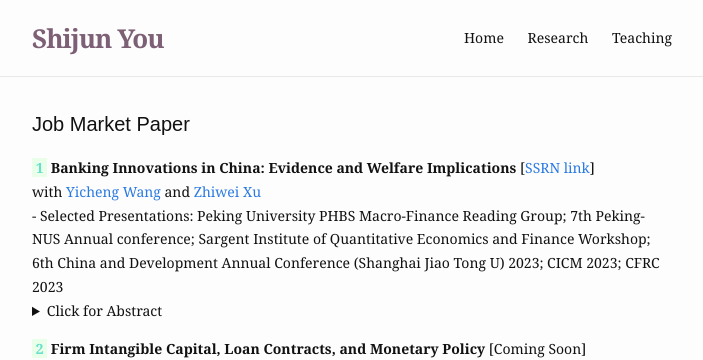
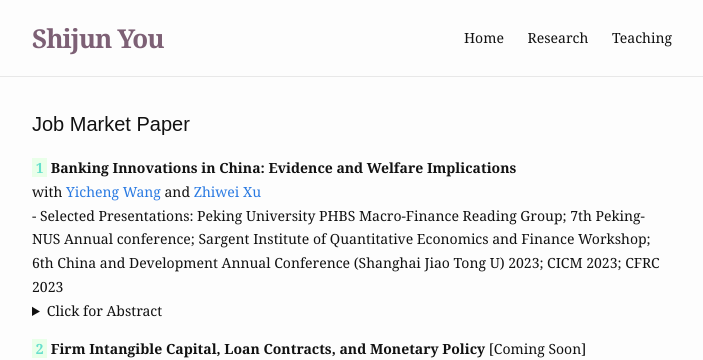
Before and after one commit to ShijunYou-Econ/homepage, a Jekyll site: the page built from research.md, in a window 1280 px wide. Shown: the top 360 px of the page, without its empty margins (288-991 px from the left). Built offline with Jekyll 4.4.1, drawn with Linux system fonts in a browser that asks for light colours.

Commit message:
Update research.md

```diff
--- a/research.md
+++ b/research.md
@@ -5,7 +5,7 @@ slug: /Research
 
 jmp:
   - title: Job Market Paper
-    description: <strong>Banking Innovations in China&#58; Evidence and Welfare Implications</strong> [<a href="https://papers.ssrn.com/sol3/papers.cfm?abstract_id=4617083" target="_blank">SSRN link</a>]
+    description: <strong>Banking Innovations in China&#58; Evidence and Welfare Implications</strong>
     authors: with <a href = "https://sites.google.com/site/wangyicheng1192/" target="_blank">Yicheng Wang</a> and <a href = "https://xuzhiwei09.wixsite.com/econ/research" target="_blank">Zhiwei Xu</a>
     numbering: 1
     coverage: Selected Presentations&#58; Peking University PHBS Macro-Finance Reading Group; 7th Peking-NUS Annual conference; Sargent Institute of Quantitative Economics and Finance Workshop; 6th China and Development Annual Conference (Shanghai Jiao Tong U) 2023; CICM 2023; CFRC 2023
```
